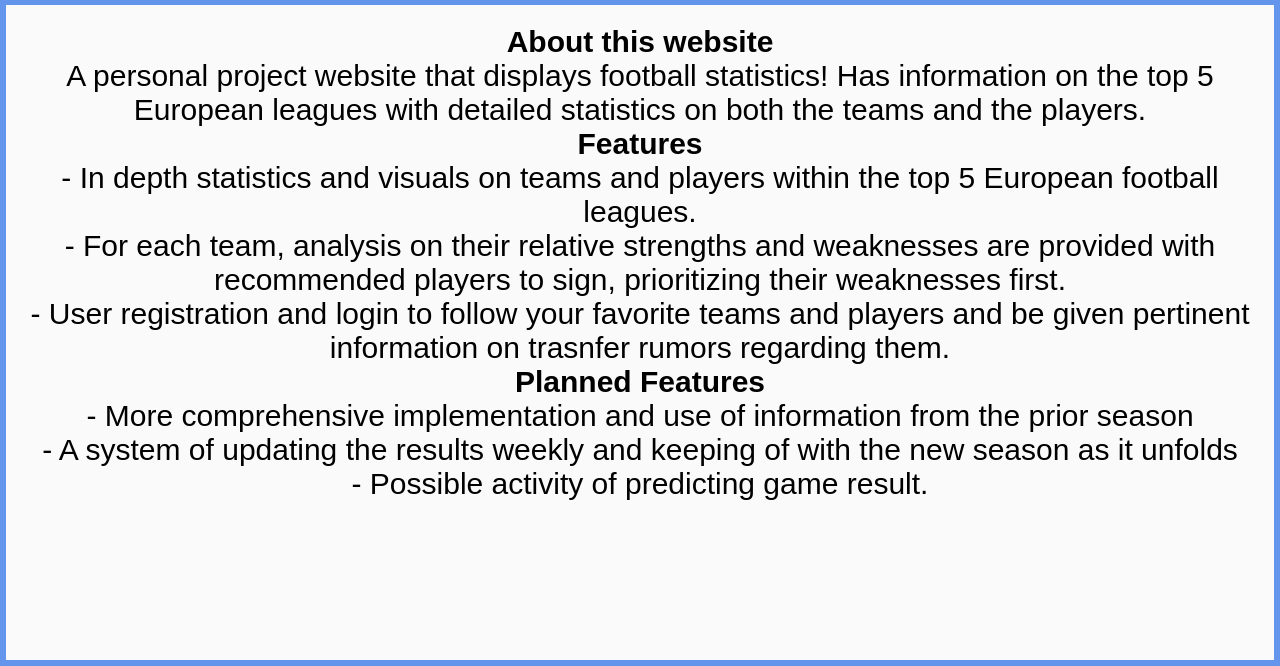
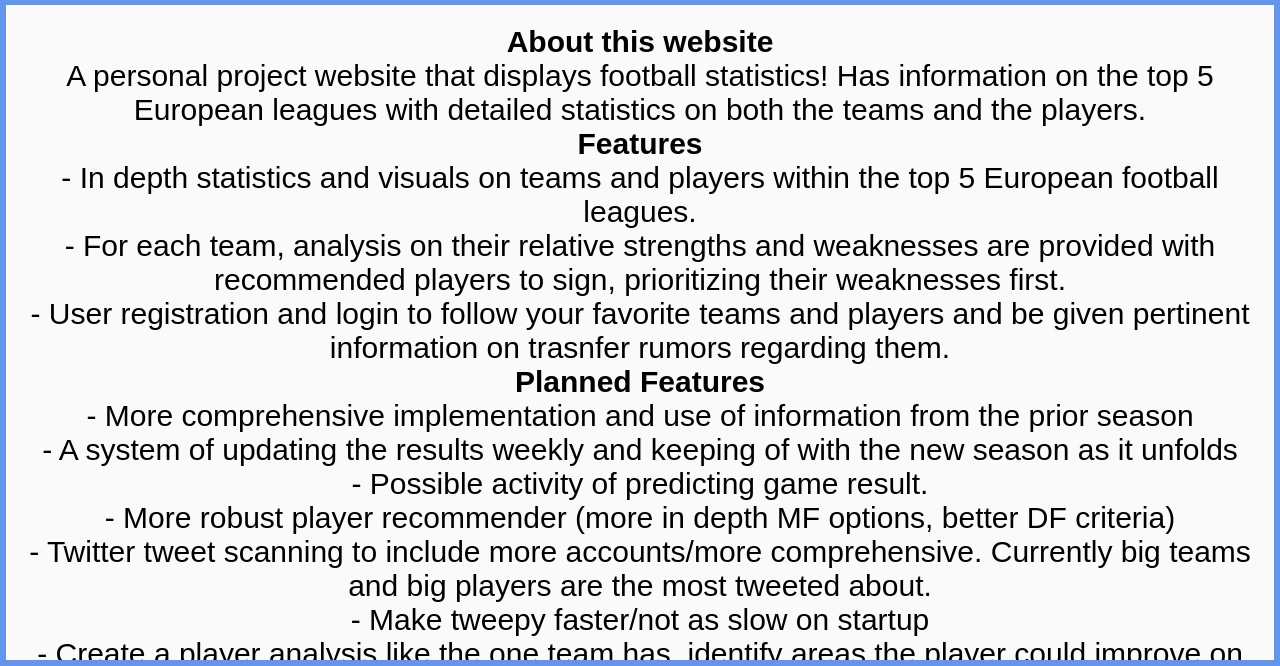
Before and after one commit to whu769/FootballWebsite, a Flask app: page /genesis in a window 1280 px wide. Shown: the part 134-800 px from the top of the page. Run offline with Flask 2, Linux system fonts and the light colour scheme.

Commit message:
Added more to the genesis page

```diff
--- a/templates/genesis.html
+++ b/templates/genesis.html
@@ -30,7 +30,11 @@
             <h1>Planned Features</h1>
                     <small>- More comprehensive implementation and use of information from the prior season<br>
                         - A system of updating the results weekly and keeping of with the new season as it unfolds<br>
-                        - Possible activity of predicting game result.
+                        - Possible activity of predicting game result. <br>
+                        - More robust player recommender (more in depth MF options, better DF criteria) <br>
+                        - Twitter tweet scanning to include more accounts/more comprehensive. Currently big teams and big players are the most tweeted about. <br>
+                        - Make tweepy faster/not as slow on startup <br>
+                        - Create a player analysis like the one team has, identify areas the player could improve on
                     </small>
 
 
```
Also changed, not shown: 1 other file.
